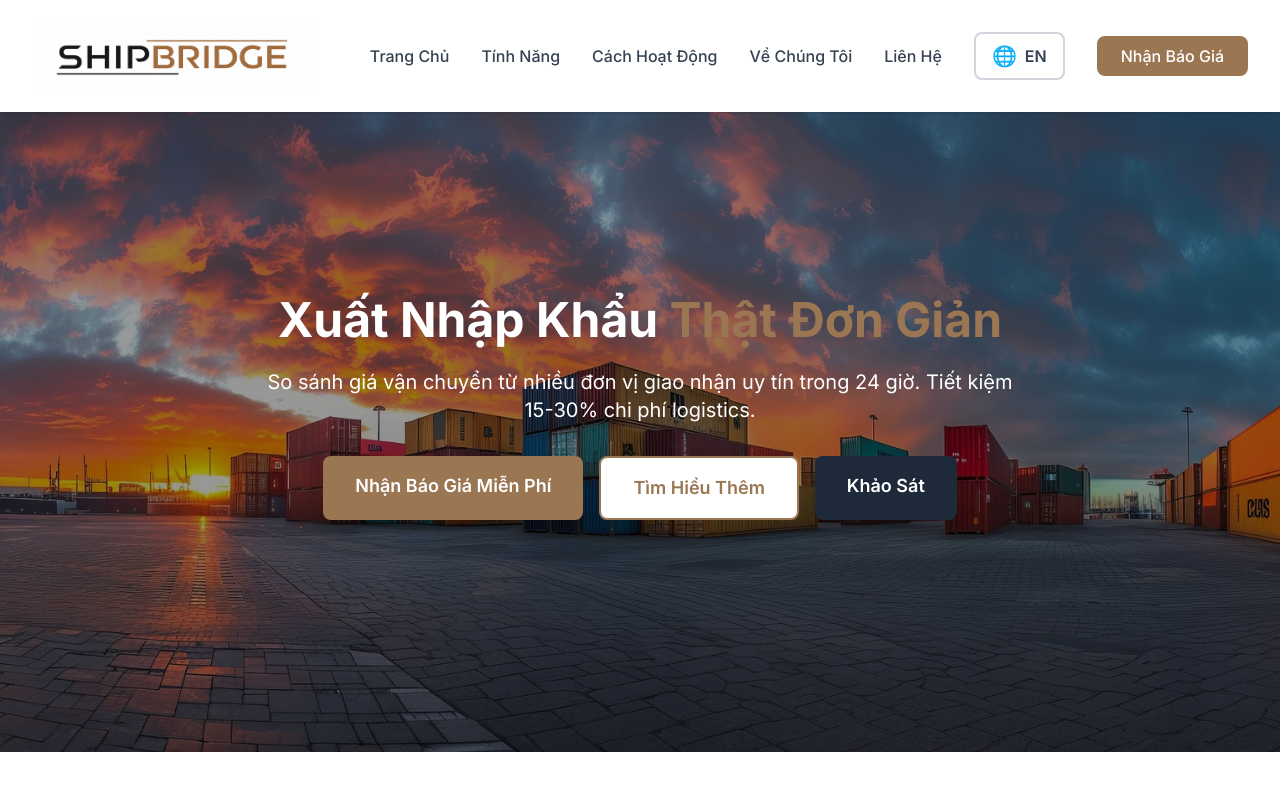
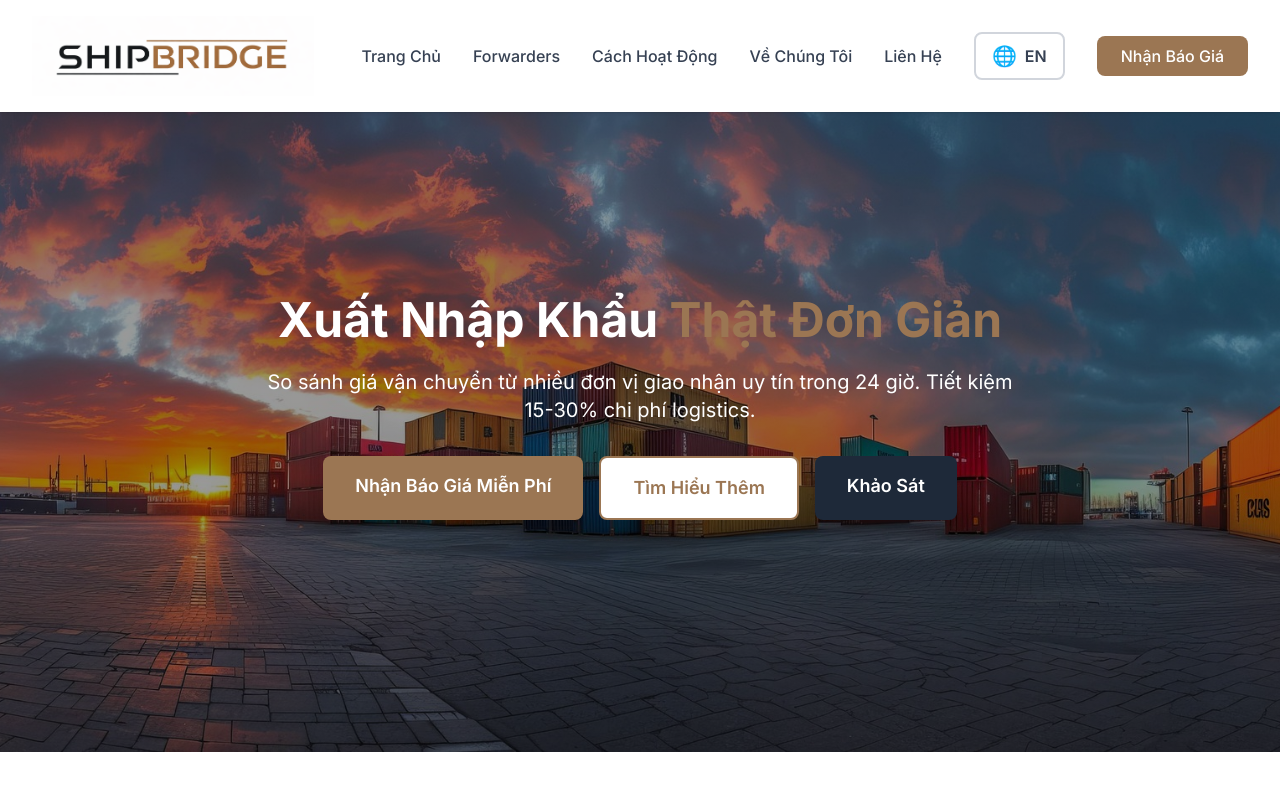
Before and after one commit to minhvu0510/shipbridgevn, a Next.js app: page / in a window 1280 px wide. Shown: the top 800 px of the page. Built offline with nearby package versions, Linux system fonts and the light colour scheme.

Commit message:
Change nav forwarders

```diff
--- a/app/page.js
+++ b/app/page.js
@@ -39,7 +39,7 @@ ${lang === "vi" ? "Ghi chú" : "Notes"}: ${formData.notes}
     vi: {
       nav: {
         home: "Trang Chủ",
-        features: "Tính Năng",
+        features: "Forwarders",
         how: "Cách Hoạt Động",
         about: "Về Chúng Tôi",
         contact: "Liên Hệ",
@@ -234,7 +234,7 @@ ${lang === "vi" ? "Ghi chú" : "Notes"}: ${formData.notes}
           {/* Desktop Menu */}
           <div className="hidden md:flex items-center gap-8 font-medium text-gray-700">
             <a href="#home" className="hover:text-[#9B7653]">{content.nav.home}</a>
-            <a href="#features" className="hover:text-[#9B7653]">{content.nav.features}</a>
+            <a href="/forwarders" className="hover:text-[#9B7653]">{content.nav.features}</a>
             <a href="#how-it-works" className="hover:text-[#9B7653]">{content.nav.how}</a>
             <a href="#about" className="hover:text-[#9B7653]">{content.nav.about}</a>
             <a href="#contact" className="hover:text-[#9B7653]">{content.nav.contact}</a>
@@ -266,7 +266,7 @@ ${lang === "vi" ? "Ghi chú" : "Notes"}: ${formData.notes}
         <div className={`md:hidden overflow-hidden transition-all duration-300 ${mobileMenuOpen ? 'max-h-screen' : 'max-h-0'}`}>
           <div className="px-4 py-4 bg-white border-t border-gray-200 space-y-3">
             <a href="#home" onClick={closeMobileMenu} className="block py-3 px-4 rounded-lg hover:bg-gray-100 text-gray-700 font-medium">{content.nav.home}</a>
-            <a href="#features" onClick={closeMobileMenu} className="block py-3 px-4 rounded-lg hover:bg-gray-100 text-gray-700 font-medium">{content.nav.features}</a>
+            <a href="/forwarders" onClick={closeMobileMenu} className="block py-3 px-4 rounded-lg hover:bg-gray-100 text-gray-700 font-medium">{content.nav.features}</a>
             <a href="#how-it-works" onClick={closeMobileMenu} className="block py-3 px-4 rounded-lg hover:bg-gray-100 text-gray-700 font-medium">{content.nav.how}</a>
             <a href="#about" onClick={closeMobileMenu} className="block py-3 px-4 rounded-lg hover:bg-gray-100 text-gray-700 font-medium">{content.nav.about}</a>
             <a href="#contact" onClick={closeMobileMenu} className="block py-3 px-4 rounded-lg hover:bg-gray-100 text-gray-700 font-medium">{content.nav.contact}</a>
```
